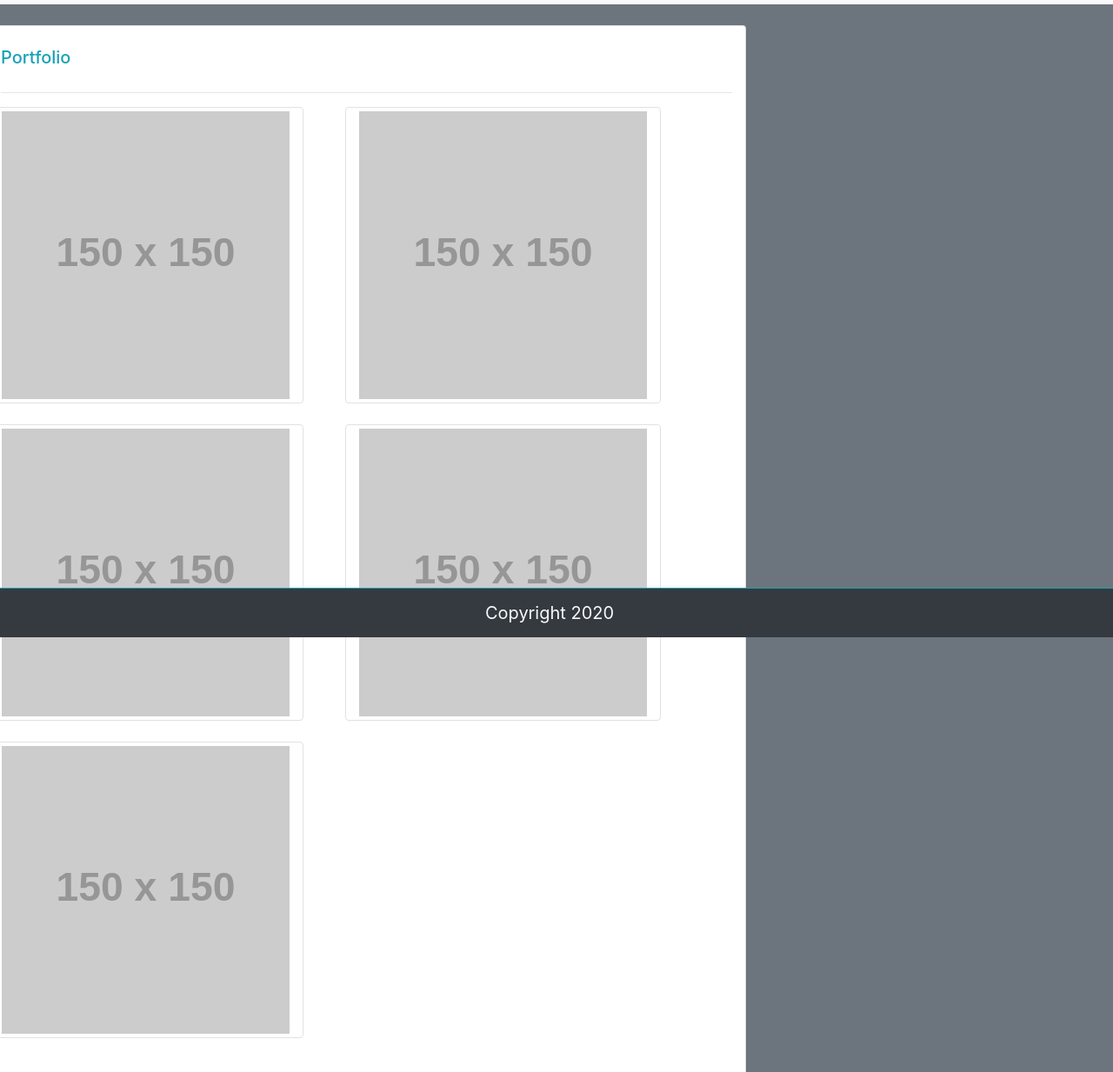
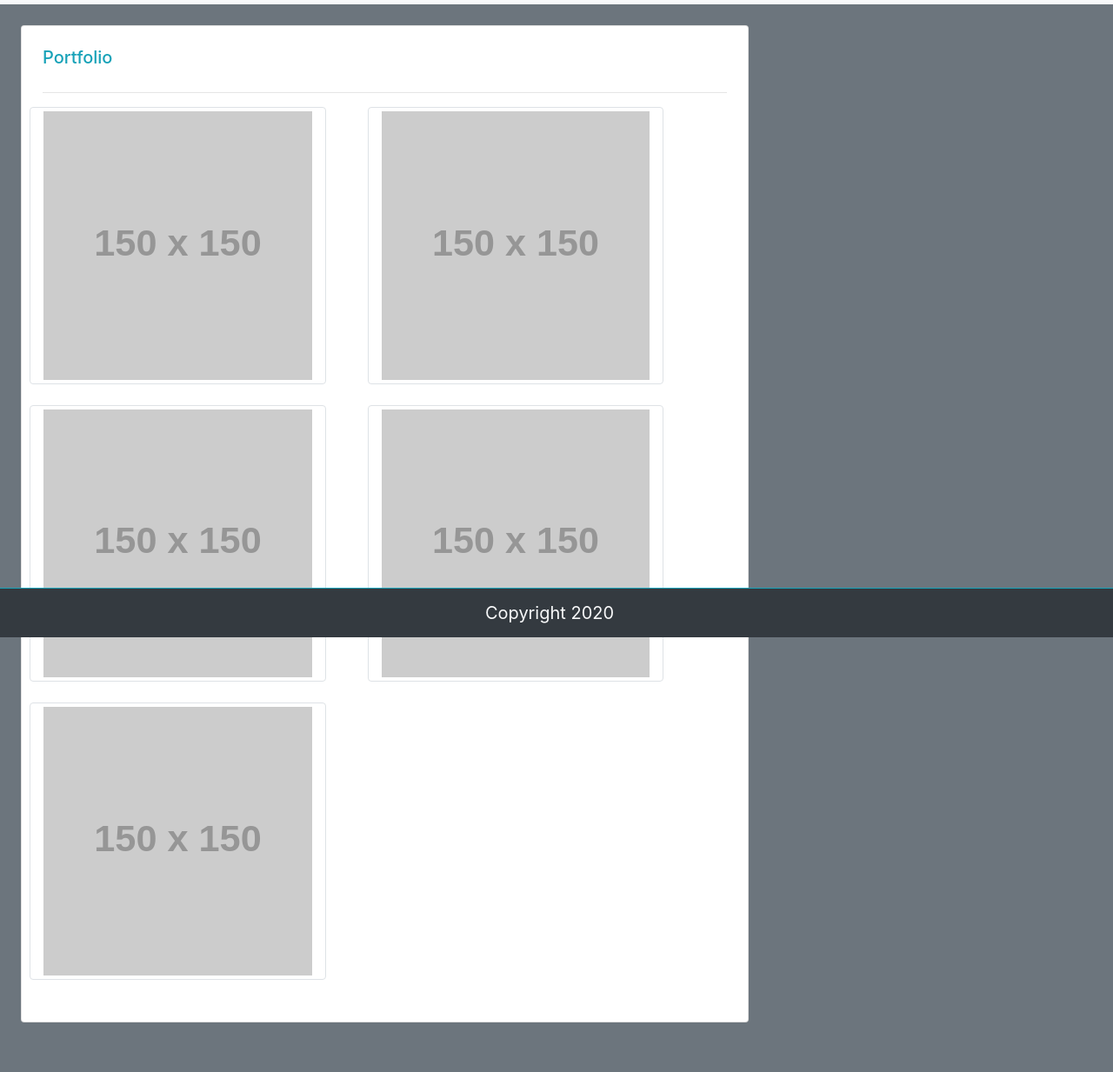
Before and after one commit to kent28808/My-Portfolio, a plain HTML site: page portfolio.html in a window 1280 px wide. Shown: the part 67-1300 px from the top of the page at 87% size. After the commit the page ends 1243 px from the top, so only its background shows below. Drawn offline with nearby package versions, Linux system fonts and the light colour scheme; placeholder pictures from the web are drawn by us.

Commit message:
update readme file

```diff
--- a/portfolio.html
+++ b/portfolio.html
@@ -8,7 +8,6 @@
         integrity="sha384-JcKb8q3iqJ61gNV9KGb8thSsNjpSL0n8PARn9HuZOnIxN0hoP+VmmDGMN5t9UJ0Z" crossorigin="anonymous">
     <title>Responsive-Portfolio</title>
 </head>
-
 <body class="h-80 bg-secondary">
     <div class="">
         <nav class="navbar navbar-expand navbar-light bg-light">
@@ -31,21 +30,20 @@
                 </div>
             </div>
         </nav>
-        <div class="h-80 row mt-4">
-            <div class="card col-md-12 col-lg-8 py-4">
+        <div class="h-50 row mt-4 ml-4 no-gutters">
+            <div class="card col-md-12 p-4 col-lg-8 py-4">
                 <h5 class="card-title text-info">Portfolio</h5>
                 <hr>
-                <!-- <img class="img-thumbnail col-md-4" src="https://via.placeholder.com/150" alt="placeholder"> -->
                 <div class="row">
                     <img class="img-thumbnail mb-4 mr-5 col-md-5" src="https://via.placeholder.com/150"
                         alt="Card image cap" />
-                    <img class="img-thumbnail mb-4 col-md-5" src="https://via.placeholder.com/150"
+                    <img class="img-thumbnail mb-4 mr-5 col-md-5" src="https://via.placeholder.com/150"
                         alt="Card image cap" />
                     <img class="img-thumbnail mb-4 mr-5 col-md-5" src="https://via.placeholder.com/150"
                         alt="Card image cap" />
-                    <img class="img-thumbnail mb-4 col-md-5" src="https://via.placeholder.com/150"
+                    <img class="img-thumbnail mb-4 mr-5 col-md-5" src="https://via.placeholder.com/150"
                         alt="Card image cap" />
-                    <img class="img-thumbnail mb-4 col-md-5" src="https://via.placeholder.com/150"
+                    <img class="img-thumbnail mb-4 mr-5 col-md-5" src="https://via.placeholder.com/150"
                         alt="Card image cap" />
                 </div>
                 <nav class="navbar fixed-bottom border-top border-info navbar-light bg-dark">
```
Also changed, not shown: 1 other file.
